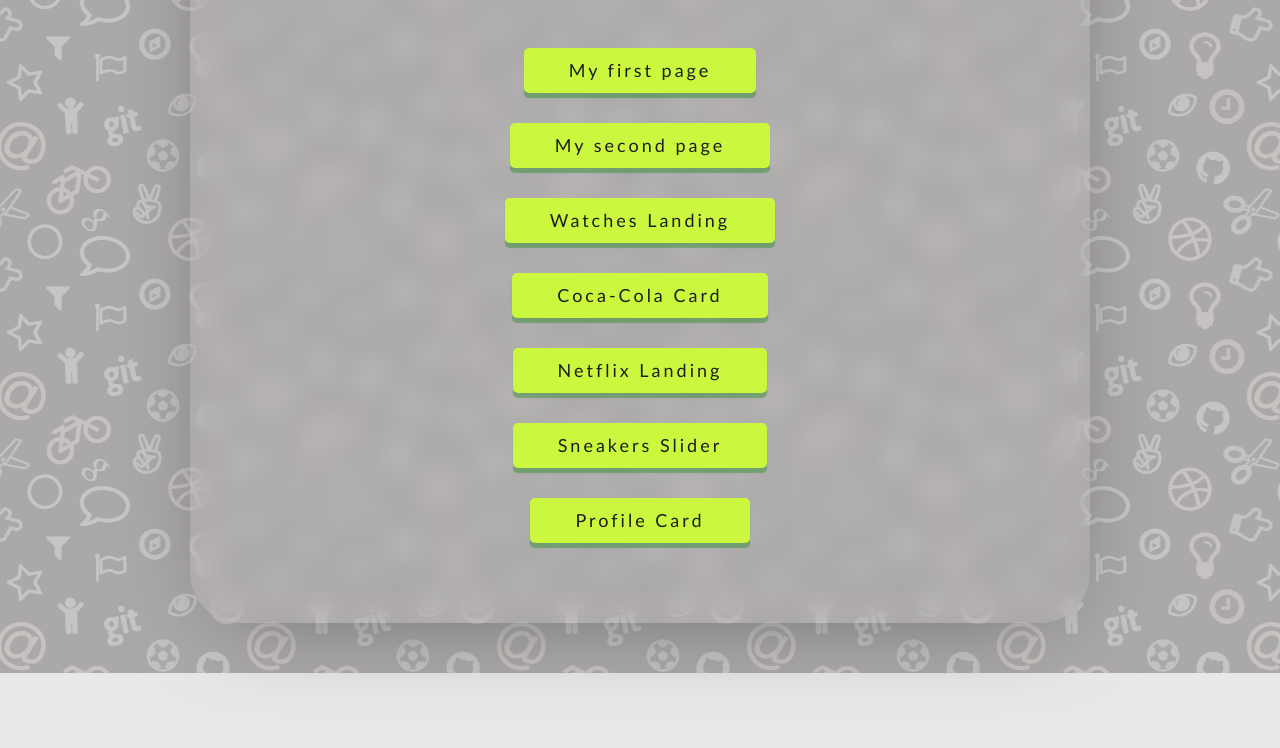
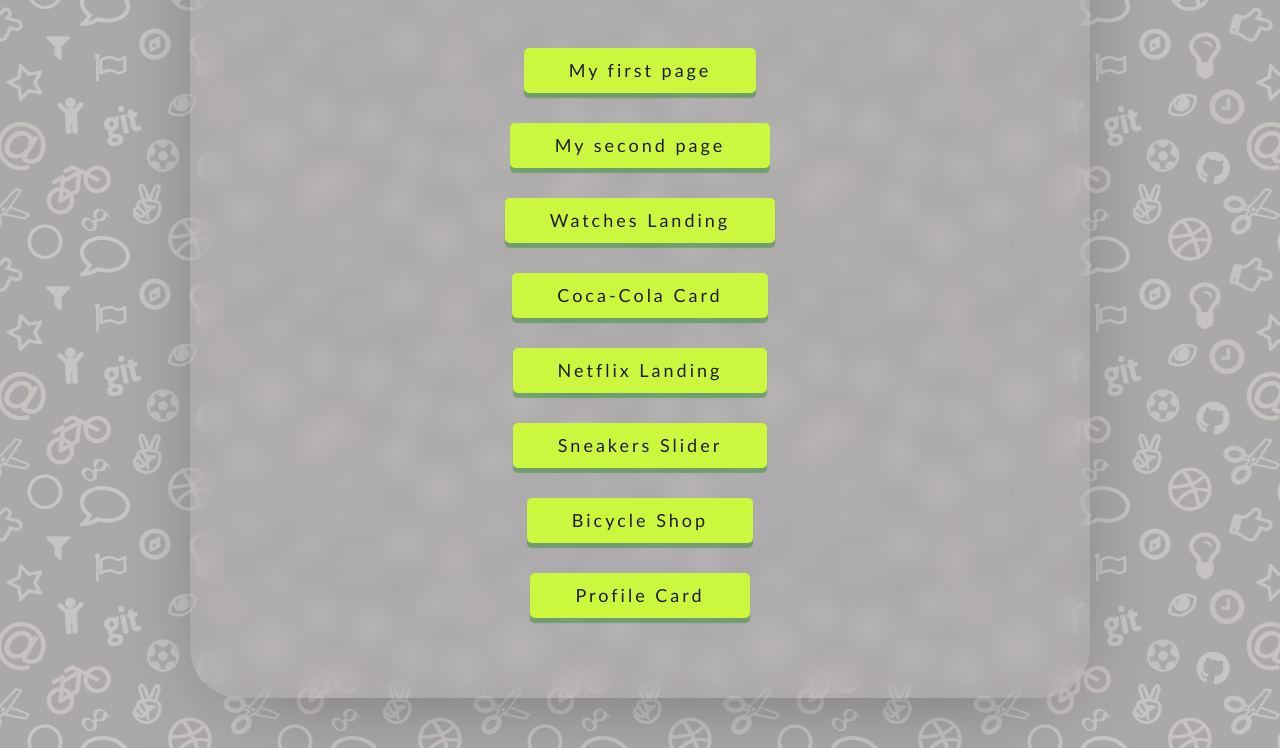
Before and after one commit to Webbb3/portfolio, a plain HTML site: page index.html in a window 1280 px wide. Shown: the part 252-1000 px from the top of the page. Before the commit the page ends 925 px from the top, so only its background shows below. Drawn offline with Linux system fonts and the light colour scheme.

Commit message:
added bicycle shop

```diff
--- a/index.html
+++ b/index.html
@@ -55,6 +55,11 @@
                 </a>
       </div>
       <div class="content-bottom">
+        <a target="_blank" href="https://webbb3.github.io/web/bicycle-adaptive-page/index.html" class="content-bottom-info__link">
+                    <span class="_blank__1">Bicycle Shop</span>
+                </a>
+      </div>
+      <div class="content-bottom">
         <a target="_blank" href="https://webbb3.github.io/profile-card/" class="content-bottom-info__link">
                     <span class="_blank__1">Profile Card</span>
                 </a>
```
